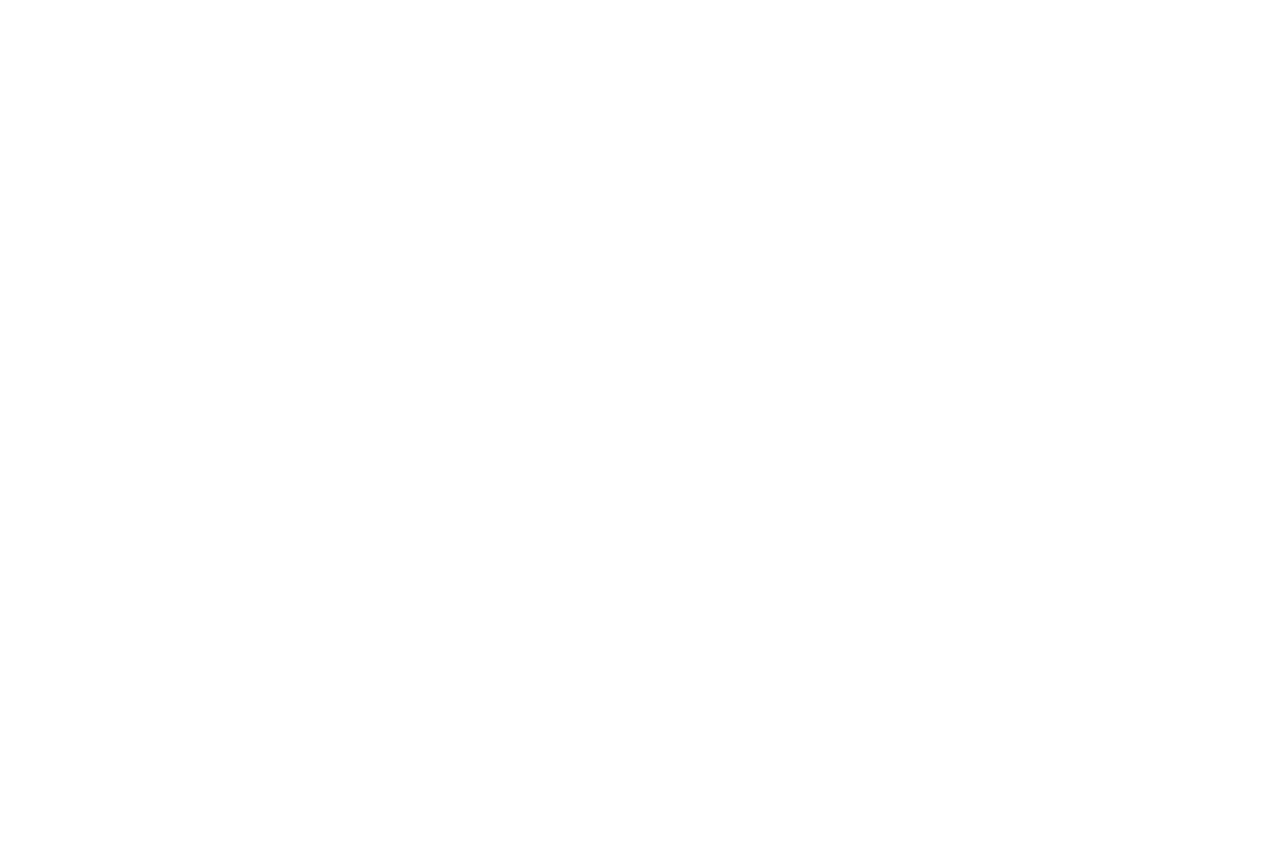
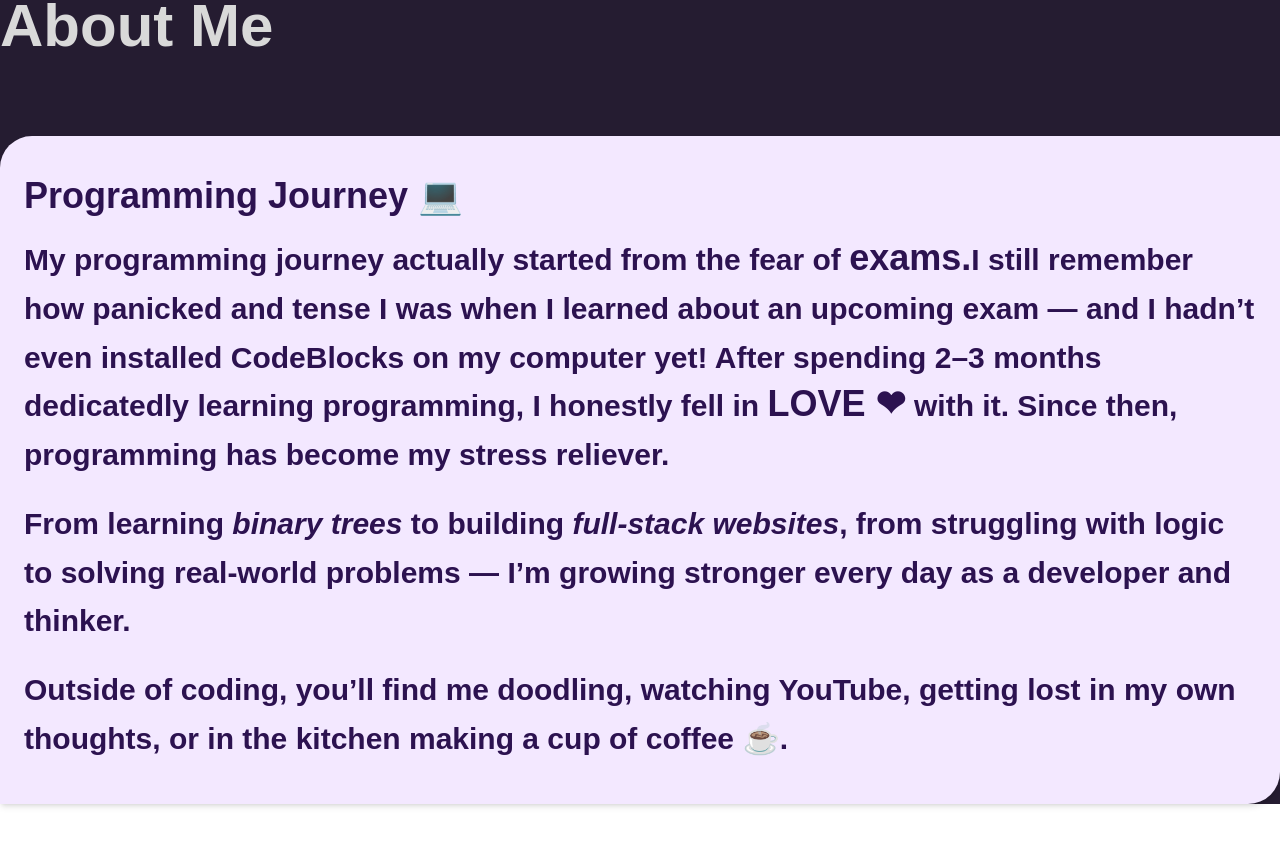
Before and after one commit to nusratmomita/Nushrath_Portfolio, a React (Vite) app: page / in a window 1280 px wide. Shown: the part 820-1666 px from the top of the page. Before the commit the page ends 816 px from the top, so only its background shows below. Built offline with nearby package versions, Linux system fonts and the light colour scheme; a web font is replaced by a local one.

Commit message:
About me section added

```diff
--- /dev/null
+++ b/src/Components/AboutMe/AboutMe.jsx
@@ -0,0 +1,29 @@
+import React from 'react';
+
+const AboutMe = () => {
+    return (
+        <div className='max-w-7xl mx-auto text-[#2C1250] space-y-5 mb-50'>
+            <h1 className='text-6xl font-extrabold text-[#D9D9D9] text-left'>About Me</h1>
+            <div className="mt-20 px-6 py-10 bg-purple-100 rounded-tl-4xl rounded-br-4xl shadow-md space-y-5">
+                <h1 className='text-4xl font-extrabold'>Programming Journey 💻</h1>
+
+                <p className="text-3xl font-bold leading-relaxed">
+                    My programming journey actually started from the fear of <span className='text-4xl font-extrabold'>exams.</span>
+                    I still remember how panicked and tense I was when I learned about an upcoming exam — and I hadn’t even installed CodeBlocks on my computer yet!
+                    After spending 2–3 months dedicatedly learning programming, I honestly fell in <span className='text-4xl font-extrabold'>LOVE ❤</span> with it. Since then, programming has become my stress reliever.
+                </p>
+
+                <p className="text-3xl font-bold leading-relaxed">
+                    From learning <span className='italic font-extrabold'>binary trees</span> to building <span className='italic font-extrabold'>full-stack websites</span>,
+                    from struggling with logic to solving real-world problems — I’m growing stronger every day as a developer and thinker.
+                </p>
+
+                <p className="text-3xl font-bold leading-relaxed">
+                    Outside of coding, you’ll find me doodling, watching YouTube, getting lost in my own thoughts, or in the kitchen making a cup of coffee ☕.
+                </p>
+            </div>
+        </div>
+    );
+};
+
+export default AboutMe;
--- a/src/Pages/Home/Home.jsx
+++ b/src/Pages/Home/Home.jsx
@@ -1,12 +1,14 @@
 import React from 'react';
 import Header from '../../Components/Header/Header'
 import Banner from '../../Components/Banner/Banner';
+import AboutMe from '../../Components/AboutMe/AboutMe';
 
 const Home = () => {
     return (
         <div>
             <Header></Header>
             <Banner></Banner>
+            <AboutMe></AboutMe>
         </div>
     );
 };
```
